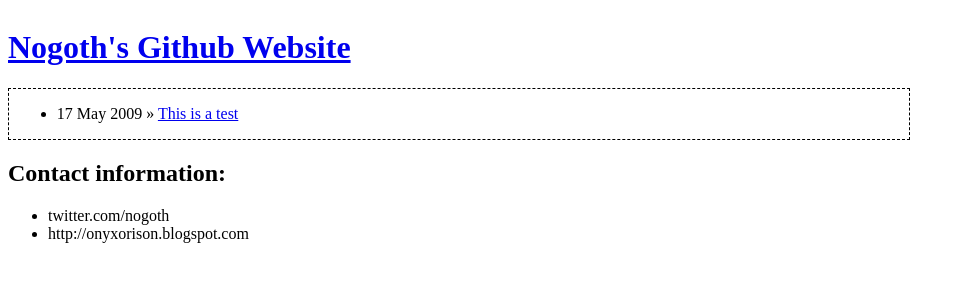
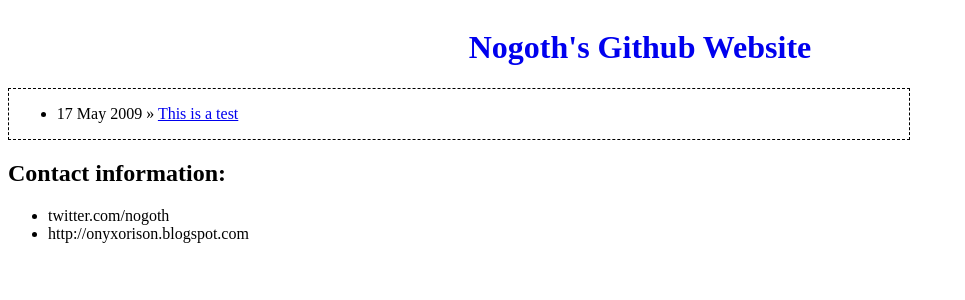
Before and after one commit to nogoth/nogoth.github.com, a Jekyll site: the page built from index.html, in a window 1280 px wide. Shown: the top 300 px of the page, without its empty margins (0-965 px from the left). Built offline with Jekyll 4.4.1, drawn with Linux system fonts in a browser that asks for light colours.

Commit message:
logo work

```diff
--- a/_layouts/default.html
+++ b/_layouts/default.html
@@ -3,7 +3,7 @@
 	<link href="/css/default.css" type="text/css" rel="stylesheet">
 </head>
 <body>
-<div id="content">
+<div id="logo">
 	<h1><a href="/">Nogoth's Github Website</a></h1>
 </div>
 <div id="content">
--- a/css/default.css
+++ b/css/default.css
@@ -1,3 +1,10 @@
+#logo {
+	float: right;
+	width: 100%;
+}
+#logo a {text-decoration: none;}
+#logo h1 { text-align: center; }
+
 #content {
 	float: right;
 	width: 100%;
```
